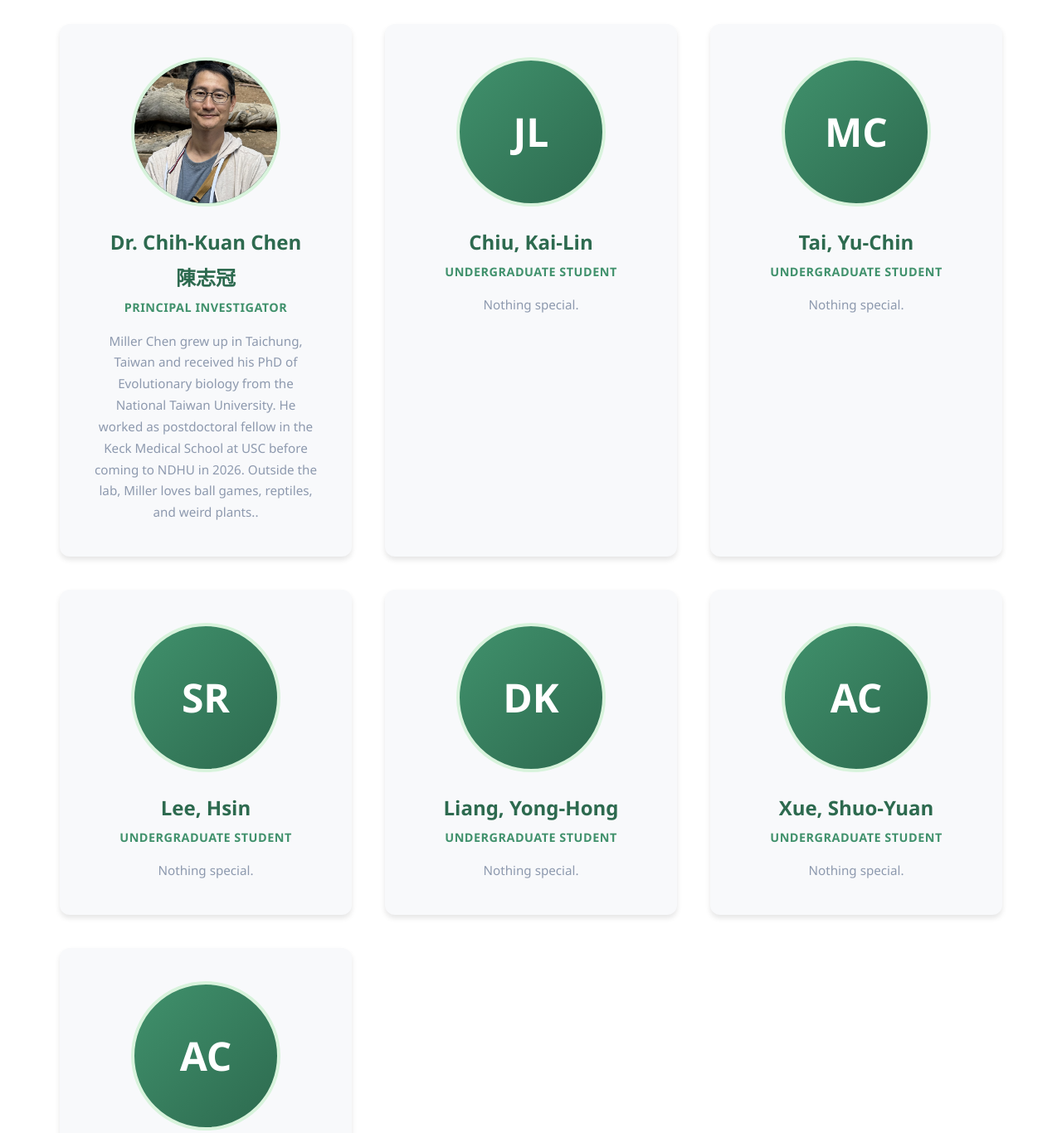
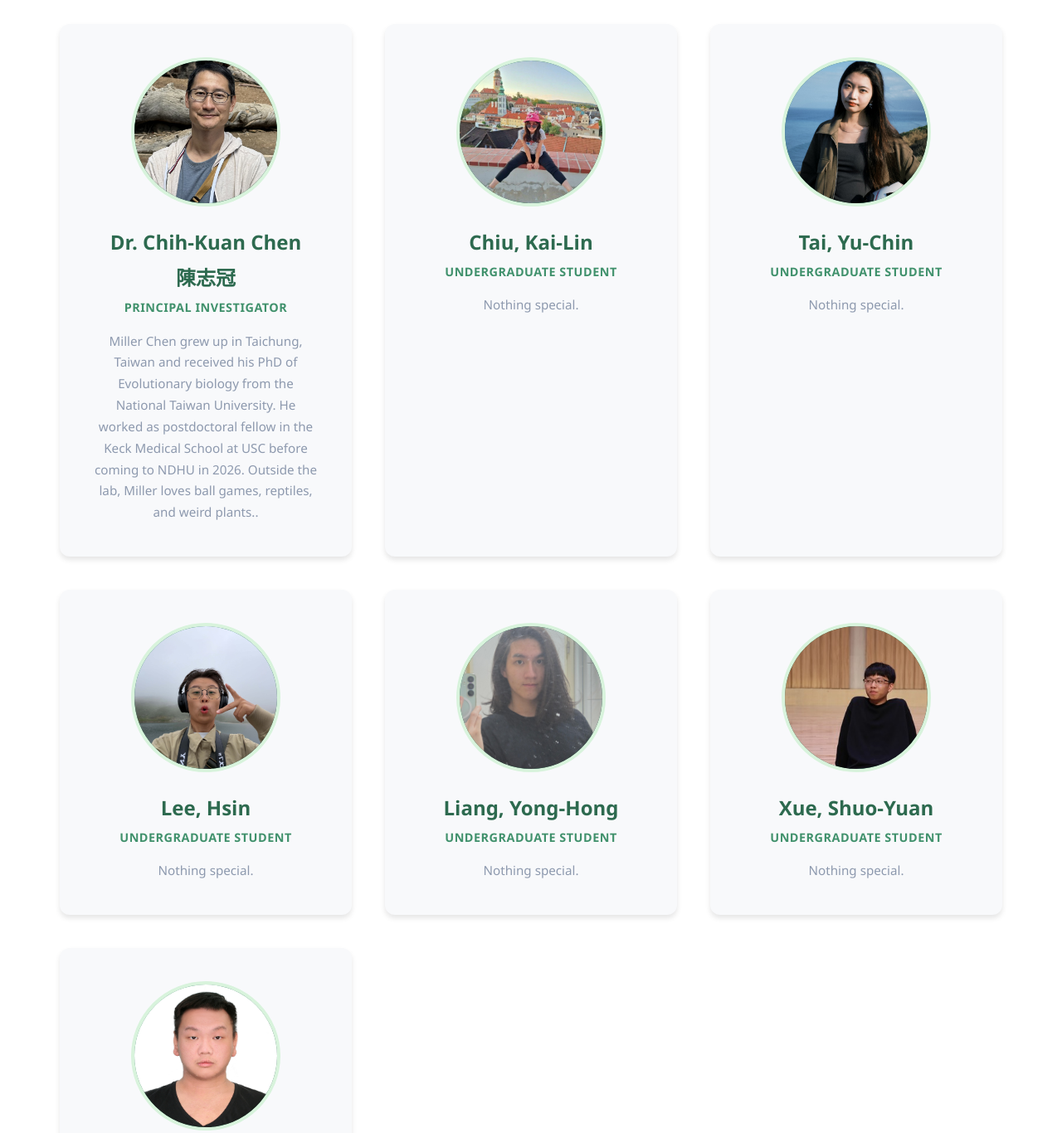
Before and after one commit to chihkuanchen/Chen-lab-website, a plain HTML site: page index.html in a window 1280 px wide. Shown: the part 1978-3344 px from the top of the page at 83% size. Drawn offline with Linux system fonts and the light colour scheme.

Commit message:
Use portrait images for team avatars
Co-authored-by: Copilot <223556219+Copilot@users.noreply.github.com>

```diff
--- a/index.html
+++ b/index.html
@@ -757,37 +757,37 @@
                     <p class="member-bio">Miller Chen grew up in Taichung, Taiwan and received his PhD of Evolutionary biology from the National Taiwan University. He worked as postdoctoral fellow in the Keck Medical School at USC before coming to NDHU in 2026. Outside the lab, Miller loves ball games, reptiles, and weird plants..</p>
                 </div>
                 <div class="team-card">
-                    <div class="avatar">JL</div>
+                    <img class="avatar" src="Portrait/Chiu, Kai-Lin.jpg" alt="Chiu, Kai-Lin">
                     <h3>Chiu, Kai-Lin</h3>
                     <div class="member-role">Undergraduate Student</div>
                     <p class="member-bio">Nothing special.</p>
                 </div>
                 <div class="team-card">
-                    <div class="avatar">MC</div>
+                    <img class="avatar" src="Portrait/Tai, Yu-Chin.jpg" alt="Tai, Yu-Chin">
                     <h3>Tai, Yu-Chin</h3>
                     <div class="member-role">Undergraduate Student</div>
                     <p class="member-bio">Nothing special.</p>
                 </div>
                 <div class="team-card">
-                    <div class="avatar">SR</div>
+                    <img class="avatar" src="Portrait/Lee, Hsin.jpg" alt="Lee, Hsin">
                     <h3>Lee, Hsin</h3>
                     <div class="member-role">Undergraduate Student</div>
                     <p class="member-bio">Nothing special.</p>
                 </div>
                 <div class="team-card">
-                    <div class="avatar">DK</div>
+                    <img class="avatar" src="Portrait/Liang, Yong-Hong.jpg" alt="Liang, Yong-Hong">
                     <h3>Liang, Yong-Hong</h3>
                     <div class="member-role">Undergraduate Student</div>
                     <p class="member-bio">Nothing special.</p>
                 </div>
                 <div class="team-card">
-                    <div class="avatar">AC</div>
+                    <img class="avatar" src="Portrait/Xue, Shuo-Yuan.jpeg" alt="Xue, Shuo-Yuan">
                     <h3>Xue, Shuo-Yuan</h3>
                     <div class="member-role">Undergraduate Student</div>
                     <p class="member-bio">Nothing special.</p>
                 </div>
                 <div class="team-card">
-                    <div class="avatar">AC</div>
+                    <img class="avatar" src="Portrait/Lín, Guǎng-Péng.jpg" alt="Lín, Guǎng-Péng">
                     <h3>Lín, Guǎng-Péng</h3>
                     <div class="member-role">Undergraduate Student</div>
                     <p class="member-bio">Nothing special.</p>
```
